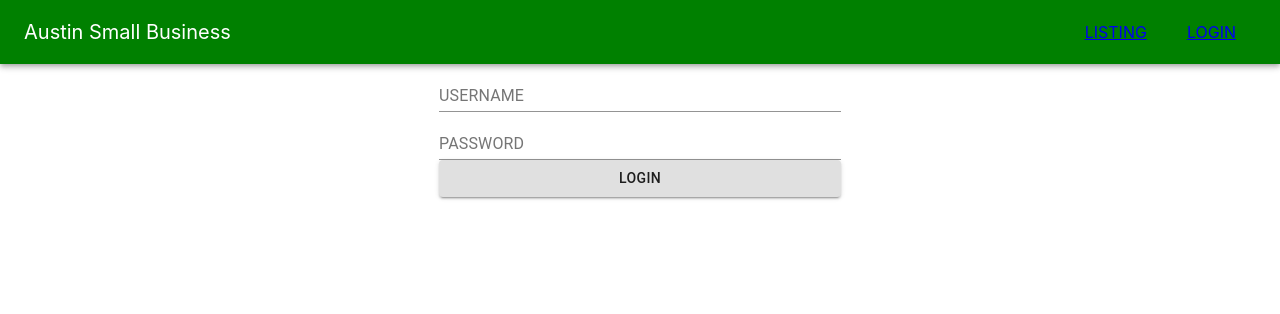
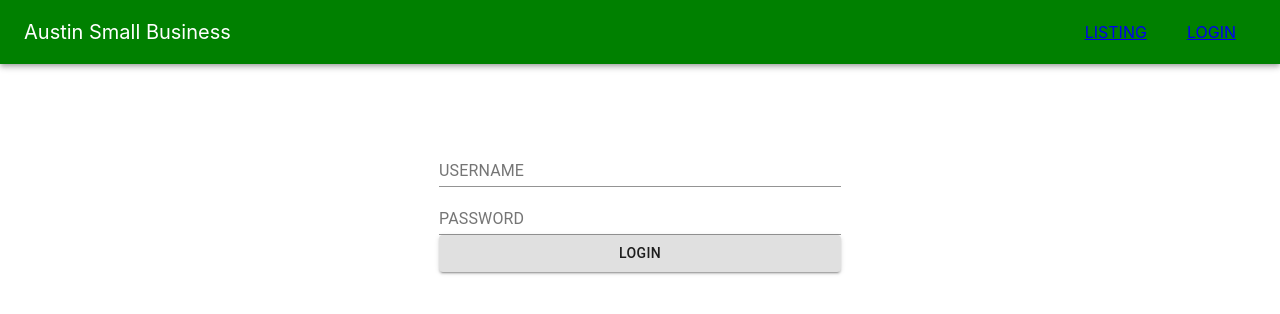
Before and after one commit to Christrevino22/small-biz-app, a React (Create React App) app: page /login in a window 1280 px wide. Shown: the top 314 px of the page. Built offline with nearby package versions, Linux system fonts and the light colour scheme.

Commit message:
finished a few routes with protection

```diff
--- a/src/Components/Login.js
+++ b/src/Components/Login.js
@@ -5,7 +5,12 @@ import { Container, Button, TextField } from "@material-ui/core";
 const Login = () => {
   return (
     <Container
-      style={{ display: "flex", flexDirection: "column", width: "450px" }}
+      style={{
+        display: "flex",
+        flexDirection: "column",
+        width: "450px",
+        paddingTop: "75px",
+      }}
     >
       <TextField label="USERNAME"> </TextField>
       <TextField label="PASSWORD"> </TextField>
--- a/src/Router.js
+++ b/src/Router.js
@@ -1,13 +1,37 @@
 import React from "react";
-import { Switch, Route } from "react-router";
+import { Switch, Route, Redirect } from "react-router";
+import cookie from "cookie";
 import HomeListing from "./Components/HomeListing";
-import Login from './Components/Login'
+import Login from "./Components/Login";
+
+// Write checkAuth function here
+const checkAuth = () => {
+  const cookies = cookie.parse(document.cookie);
+  return cookies["loggedIn"] ? true : false;
+};
+
+// Check the cookies for a cookie called "loggedIn"
+//THIS WAS ALREADY DONE IN THE FUNCTION ABOVE SEE PROTECTED ROUTES IN THE ZOLLEGE SHIT
+
+// Write ProtecctedRoute function here
+//NEED TO USE THIS ON THE ROUTES THAT I WANT PROTECTED
+const ProtectedRoute = ({ component: Component, ...rest }) => {
+  return (
+    <Route
+      {...rest}
+      render={(props) =>
+        checkAuth() ? <Component {...props} /> : <Redirect to="/login" />
+      }
+    />
+  );
+};
 
 const Router = () => {
   return (
     <Switch>
       <Route exact path="/" component={HomeListing} />
-      <Route path='/login' component={Login}/>
+      <Route path="/login" component={Login} />
+      <Route path="*" component={() => "404 NOT FOUND!"} />
     </Switch>
   );
 };
```
Also changed, not shown: src/Components/AddListing.js (added), src/Components/ListingView.js (added), src/Components/ProListing.js (added), 1 other file (tests, documents, lock files or other folders).
